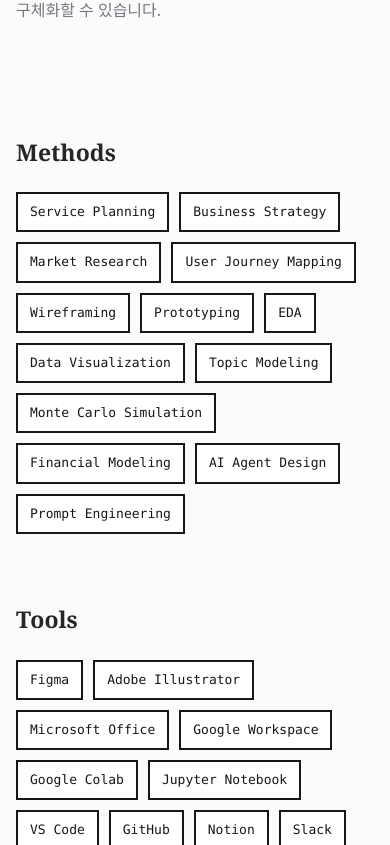
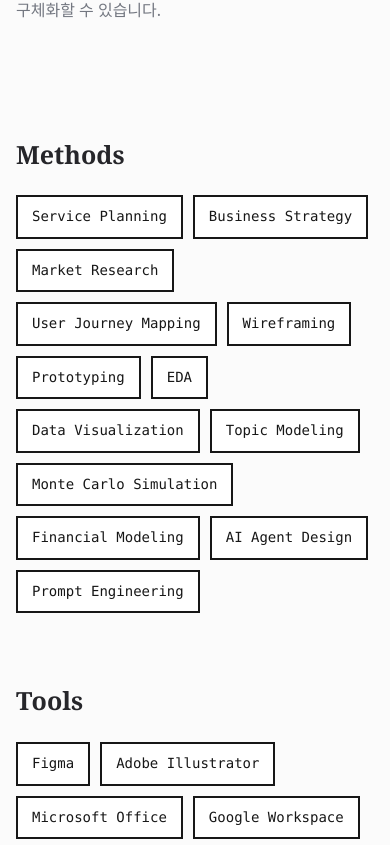
Before and after one commit to youra031220/youra-kim-portfolio, a Next.js app: page / in a window 390 px wide. Shown: the part 1599-2444 px from the top of the page. Built offline with nearby package versions, Linux system fonts and the light colour scheme; a web font is replaced by a local one.

Commit message:
Enlarge skill tiles

```diff
--- a/app/globals.css
+++ b/app/globals.css
@@ -79,9 +79,9 @@ svg { width: 18px; fill: none; stroke: currentColor; stroke-width: 1.7; stroke-l
 .about-detail p + p { margin-top: 20px; }
 .skills-matrix { padding-top: 58px; }
 .skill-group { min-height: 190px; padding: 38px 0; display: grid; grid-template-columns: 18% 1fr; gap: 4%; align-items: center; }
-.skill-group h3 { margin: 0; font-family: Georgia, "Times New Roman", serif; font-size: 25px; font-weight: 600; }
-.skill-tags { display: flex; flex-wrap: wrap; justify-content: center; gap: 13px 15px; }
-.skill-tags button { padding: 11px 15px; color: #171717; background: #fff; border: 3px solid #171717; border-radius: 0; font-family: ui-monospace, "SFMono-Regular", Menlo, monospace; font-size: 14px; line-height: 1.25; white-space: nowrap; cursor: pointer; transition: transform .2s ease, color .2s ease, background-color .2s ease; }
+.skill-group h3 { margin: 0; font-family: Georgia, "Times New Roman", serif; font-size: 28px; font-weight: 600; }
+.skill-tags { display: flex; flex-wrap: wrap; justify-content: center; gap: 15px 17px; }
+.skill-tags button { padding: 13px 18px; color: #171717; background: #fff; border: 3px solid #171717; border-radius: 0; font-family: ui-monospace, "SFMono-Regular", Menlo, monospace; font-size: 16px; line-height: 1.25; white-space: nowrap; cursor: pointer; transition: transform .2s ease, color .2s ease, background-color .2s ease; }
 .skill-tags button:hover { transform: translateY(-3px) rotate(1.5deg); }
 .skill-tags button:nth-child(even):hover { transform: translateY(-3px) rotate(-1.5deg); }
 .skill-tags button.is-selected { color: #fff; background: #171717; transform: rotate(-1deg); }
@@ -255,9 +255,9 @@ footer { padding: 62px 0 28px; overflow: hidden; border-top: 1px solid var(--lin
   .about-lead { font-size: 21px; }
   .skills-matrix { padding-top: 34px; }
   .skill-group { min-height: 0; padding: 34px 0; grid-template-columns: 1fr; gap: 22px; align-items: start; }
-  .skill-group h3 { font-size: 23px; }
+  .skill-group h3 { font-size: 25px; }
   .skill-tags { justify-content: flex-start; gap: 10px; }
-  .skill-tags button { padding: 10px 12px; border-width: 2px; font-size: 13px; white-space: normal; }
+  .skill-tags button { padding: 11px 14px; border-width: 2px; font-size: 14px; white-space: normal; }
   .project-list, .report-grid { grid-template-columns: 1fr; }
   .project-card-name { min-height: 96px; }
   .project-card-bottom { align-items: flex-start; flex-direction: column; }
```
